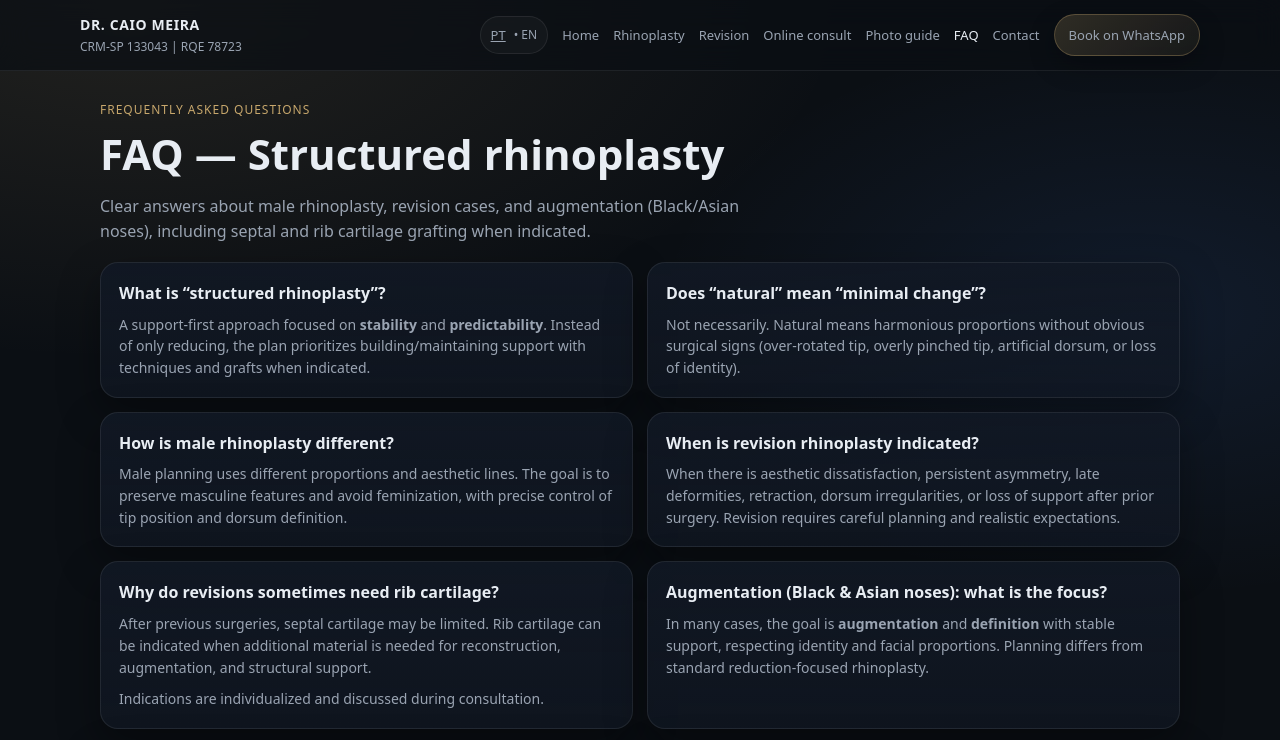
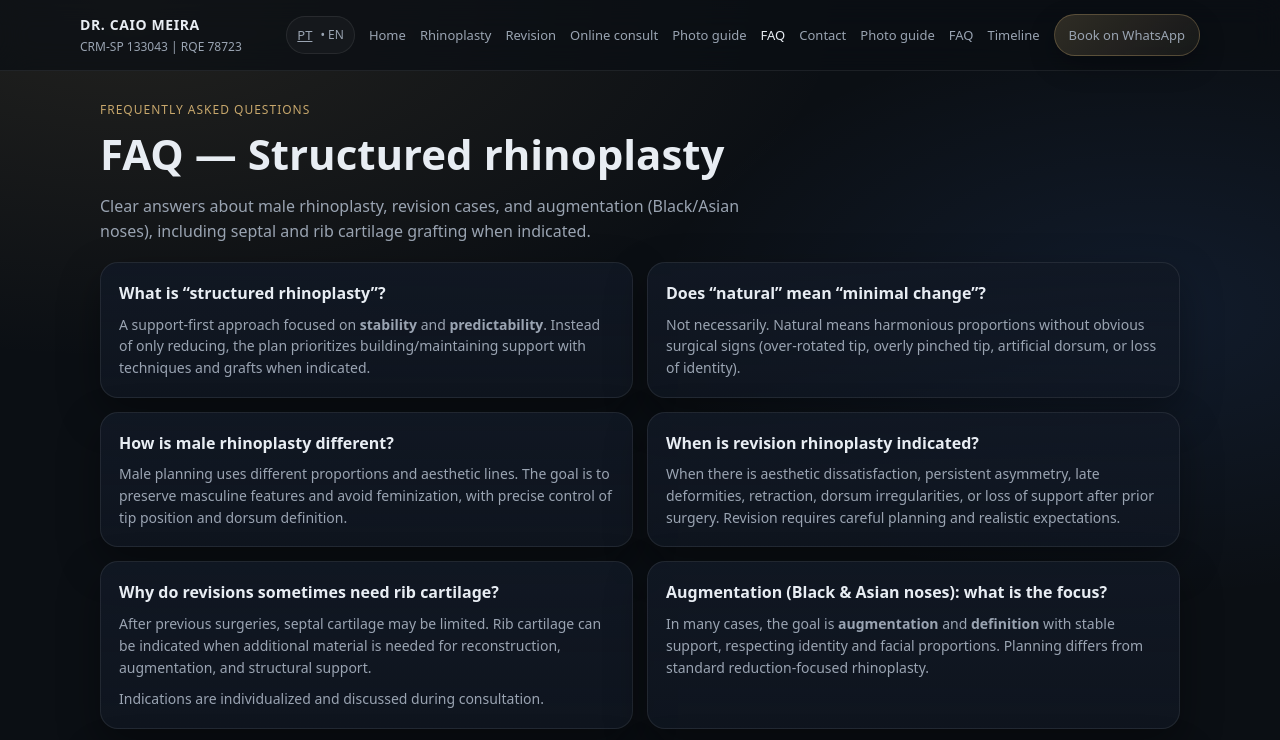
Before and after one commit to drcaiomeira/drcaiomeira-site, a plain HTML site: page en/faq.html in a window 1280 px wide. Shown: the top 740 px of the page. Drawn offline with Linux system fonts and the light colour scheme.

Commit message:
Update faq.html

```diff
--- a/en/faq.html
+++ b/en/faq.html
@@ -24,6 +24,9 @@
       <a href="photo-guide.html">Photo guide</a>
       <a class="active" href="faq.html">FAQ</a>
       <a href="contact.html">Contact</a>
+      <a href="photo-guide.html">Photo guide</a>
+<a href="faq.html">FAQ</a>
+      <a href="timeline.html">Timeline</a>
       <a class="cta" href="https://wa.me/5511995182022" target="_blank" rel="noopener">Book on WhatsApp</a>
     </nav>
   </div>
```
